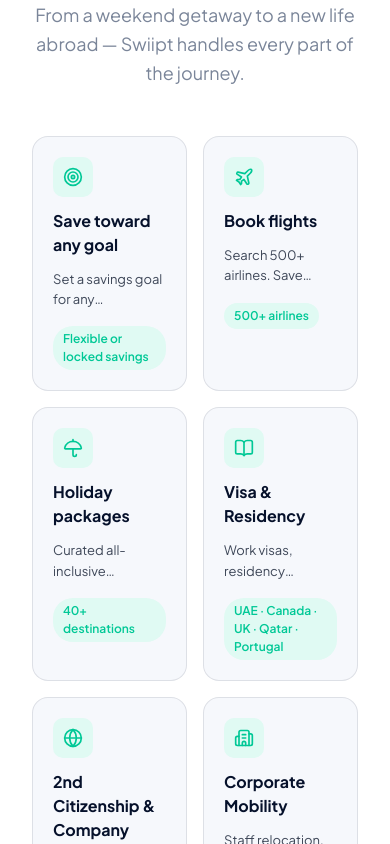
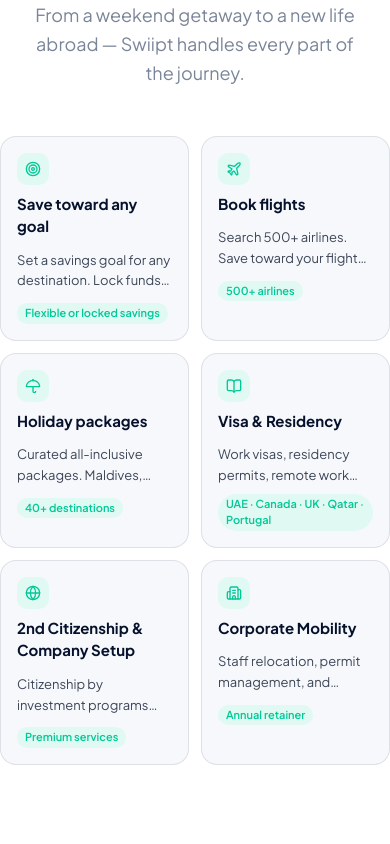
Before and after one commit to acceleratefactory/swiipt-platform, a Next.js app: page / in a window 390 px wide. Shown: the part 1800-2644 px from the top of the page. Built offline with nearby package versions, Linux system fonts and the light colour scheme.

Commit message:
ProductCards: full-width mobile grid with square-shaped compact cards

```diff
--- a/src/app/globals.css
+++ b/src/app/globals.css
@@ -129,11 +129,16 @@
 
 /* Product cards — compact on mobile */
 @media (max-width: 640px) {
+  .product-grid {
+    margin-left: -2rem;
+    margin-right: -2rem;
+    width: calc(100% + 4rem);
+  }
   .product-card {
-    padding: 1.25rem !important;
+    padding: 1rem !important;
   }
   .product-card h3 {
-    font-size: 1rem !important;
+    font-size: 0.9375rem !important;
   }
   .product-card p {
     font-size: 0.8125rem !important;
@@ -141,14 +146,19 @@
     -webkit-line-clamp: 2;
     -webkit-box-orient: vertical;
     overflow: hidden;
+    margin-bottom: 0.5rem !important;
   }
   .product-card > div:first-child {
-    width: 40px !important;
-    height: 40px !important;
-    margin-bottom: 0.75rem !important;
+    width: 32px !important;
+    height: 32px !important;
+    margin-bottom: 0.5rem !important;
   }
   .product-card > div:first-child svg {
-    width: 20px !important;
-    height: 20px !important;
+    width: 16px !important;
+    height: 16px !important;
+  }
+  .product-card span {
+    font-size: 0.6875rem !important;
+    padding: 2px 8px !important;
   }
 }
--- a/src/components/landing/ProductCards.tsx
+++ b/src/components/landing/ProductCards.tsx
@@ -86,7 +86,7 @@
         </div>
 
         {/* Card grid: 3 columns desktop, 2 columns mobile */}
-        <div className="grid grid-cols-2 md:grid-cols-3 gap-4 md:gap-6">
+        <div className="product-grid grid grid-cols-2 md:grid-cols-3 gap-3 md:gap-6">
           {cards.map((card) => (
             <a
               key={card.title}
```
